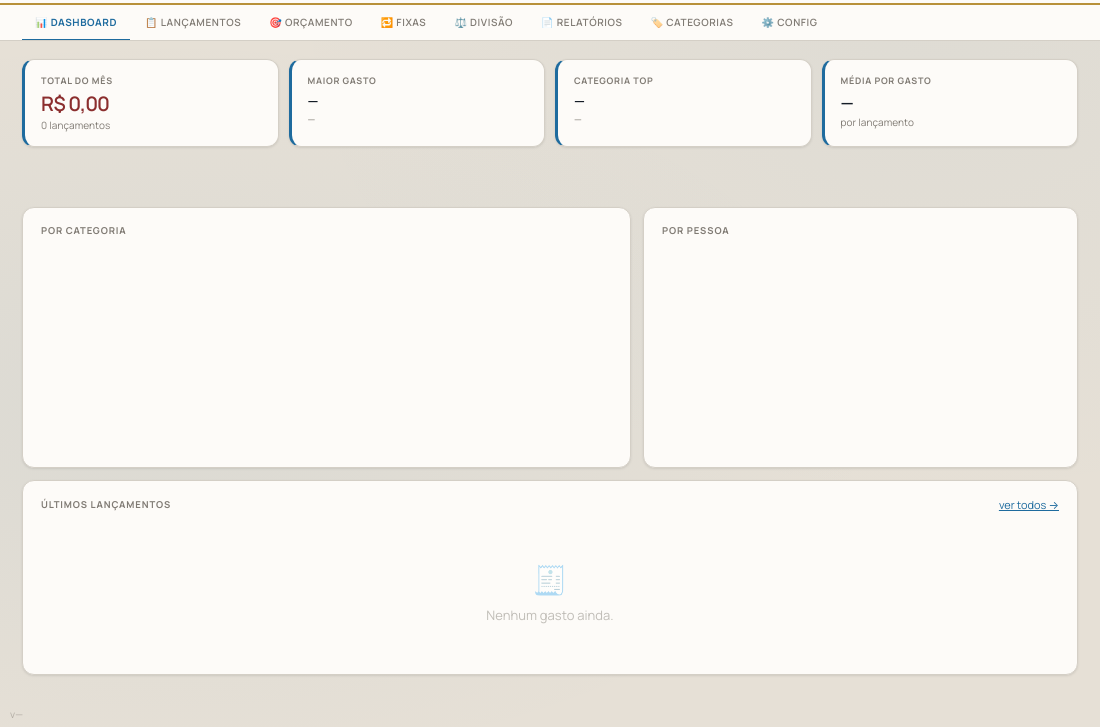
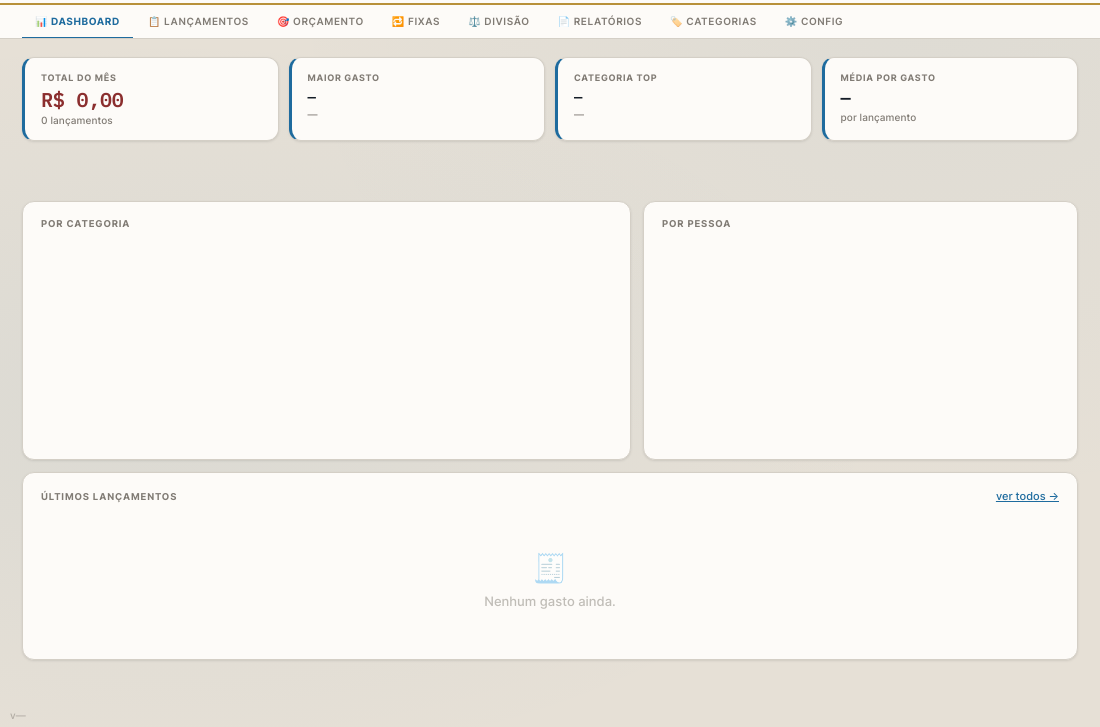
Before and after one commit to otreblag/gastos-casal-app, an Electron app: page src/index.html in a window 1100 px wide. Shown: the part 73-800 px from the top of the page. Drawn offline with Linux system fonts and the light colour scheme; no server answers.

Commit message:
Typography: Inter + IBM Plex Mono, heavier weights, 14px base
Fontes finas/pequenas (Manrope 400, 13px) dificultavam a leitura, sobretudo
no tema escuro. Troca por uma combinacao mais legivel e com identidade
financeira:

- Corpo em Inter (auto-hospedada, vendor/fonts): 14px base (era 13),
  font-weight 500 (era 400 herdado), font-variant-numeric:tabular-nums
  (digitos alinham em colunas — importante para valores).
- Numeros de destaque (.metric-value dos cards) em IBM Plex Mono, semibold
  e tabular — visual de extrato bancario.
- Pesos reforcados: corpo 500, labels/titulos 600-700, valores 600-700;
  spans secundarios 400->500. Piso 400 em todo lugar (body e 500).
- .expense-desc 13->14px/600, .expense-amount 13->14px/700 tabular,
  .expense-meta 10->11px/500, header 600->700.
- Inter 400/500/600/700 e IBM Plex Mono 500/600 baixadas para
  src/vendor/fonts/ e servidas via @font-face (sem CDN, offline, CSP ok).
  Manrope removida (nao mais referenciada).

Testado nos dois temas (screenshots antes/depois): texto claramente mais
encorpado e legivel, hierarquia visual preservada, numeros com cara de
extrato. Foco especial no dark, onde a melhora e mais notavel.

Co-Authored-By: Claude Opus 4.8 <noreply@anthropic.com>

```diff
--- a/CLAUDE.md
+++ b/CLAUDE.md
@@ -36,7 +36,7 @@ src/
   index.html         # Todo o CSS + estrutura HTML (~1000 linhas)
   renderer.js        # Toda a lógica de negócio + renderização (~3660 linhas)
   classifier.js      # Motor de classificação local (sem API, keyword-based)
-  vendor/            # Libs auto-hospedadas (não-CDN): chart.umd.js, xlsx.full.min.js, fonts/manrope-*.woff2
+  vendor/            # Libs auto-hospedadas (não-CDN): chart.umd.js, xlsx.full.min.js, fonts/inter-*.woff2, fonts/ibm-plex-mono-*.woff2
 .claude/
   settings.json      # Permissões auto-aprovadas do Claude Code
 package.json         # Electron 29 + electron-builder
@@ -424,7 +424,7 @@ card "Aprendizado de classificação" — #merchant-form-key/nome/cat, lista de
 
 ## Design System (CSS Variables)
 
-Fonte: `'Segoe UI', system-ui, -apple-system, sans-serif` · 13px base
+**Tipografia:** corpo em **Inter** (`'Inter','Segoe UI',system-ui,...`), **14px** base, `font-weight:500`, `font-variant-numeric:tabular-nums` (dígitos alinham em colunas). Números de destaque (cards `.metric-value`) em **IBM Plex Mono** (visual de extrato bancário). Ambas auto-hospedadas em `vendor/fonts/` (Inter 400/500/600/700, IBM Plex Mono 500/600 — subset latin). Hierarquia de peso: corpo 500, `.expense-desc`/labels 600, valores/`.expense-amount`/títulos 600–700. **Nunca usar peso < 400** (piso; body é 500). 13px/11px só para labels/legendas secundárias.
 
 | Variável | Light | Dark | Uso |
 |---|---|---|---|
@@ -548,7 +548,7 @@ base-uri 'none'
 - **Cuidado ao testar CSP batendo na raiz de um host** (`https://api.telegram.org/`, `https://script.google.com/`): essas raízes respondem 302 redirecionando para **outra** origem não-allowlistada (telegram.org, google.com), e o Chromium reporta a violação do redirect contra a **URL original**, dando falso-positivo de "host allowlistado bloqueado". As chamadas reais do app (path completo, ex. `/bot<token>/getUpdates` ou `.../exec`) não têm esse redirect cross-origin e passam normalmente — confirmado com `fetch('https://api.telegram.org/bot000000:invalid/getMe')` retornando HTTP 401 (resposta do próprio Telegram) sem violação de CSP.
 
 ### Dependências de terceiros — auto-hospedadas (`src/vendor/`)
-Chart.js 4.4.1 (`vendor/chart.umd.js`), SheetJS/xlsx 0.18.5 (`vendor/xlsx.full.min.js`) e a fonte Manrope (`vendor/fonts/manrope-latin-{400,500,600,700,800}-normal.woff2`, subset latin — cobre acentuação pt-BR) são servidos **localmente**, não mais por CDN (cdnjs/Google Fonts). Isso: (a) permite a CSP com `default-src 'self'`/`script-src 'self'`; (b) elimina risco de supply-chain do CDN; (c) faz o app funcionar **offline**, alinhado à filosofia "100% local". `package.json → build.files` já inclui `src/**/*`, então o `vendor/` entra no instalador automaticamente. Ao atualizar uma dessas libs, **rebaixe o arquivo para `vendor/` e ajuste a tag `<script>`** — nunca volte a apontar para CDN.
+Chart.js 4.4.1 (`vendor/chart.umd.js`), SheetJS/xlsx 0.18.5 (`vendor/xlsx.full.min.js`) e as fontes **Inter** (`vendor/fonts/inter-latin-{400,500,600,700}-normal.woff2`) e **IBM Plex Mono** (`vendor/fonts/ibm-plex-mono-latin-{500,600}-normal.woff2`), subset latin — cobre acentuação pt-BR, são servidos **localmente**, não mais por CDN (cdnjs/Google Fonts). (A fonte anterior, Manrope, foi substituída por Inter por legibilidade — ver Design System.) Isso: (a) permite a CSP com `default-src 'self'`/`script-src 'self'`; (b) elimina risco de supply-chain do CDN; (c) faz o app funcionar **offline**, alinhado à filosofia "100% local". `package.json → build.files` já inclui `src/**/*`, então o `vendor/` entra no instalador automaticamente. Ao atualizar uma dessas libs, **rebaixe o arquivo para `vendor/` e ajuste a tag `<script>`** — nunca volte a apontar para CDN.
 
 ### Prioridade 1 — Sanitização de HTML (XSS)
 `escapeHtml()` (escapa `& < > " '`) é aplicado em **100%** dos pontos de `innerHTML` que recebem dado externo — auditado campo a campo: `descricao`/`categoria`/`pessoa`/`data`/`metodo` em `expenseItemHTML()`, relatórios, divisão, parcelas, faturas; `desc`/`origDesc`/`catBanco`/`parcela` no preview de fatura (`_renderInvoicePreview`); nomes de merchant e de cartão. `icone`/`cor` vêm de definições internas de categoria (não de texto externo). **Não há lacuna de XSS** — dados do Telegram/Sheets/fatura são armazenados crus mas escapados na renderização (um `<img onerror>` numa descrição aparece como texto literal, não executa). Ao adicionar novo template literal com dado do usuário, sempre passe por `escapeHtml()`.
--- a/src/index.html
+++ b/src/index.html
@@ -4,12 +4,15 @@
   <meta charset="UTF-8" />
   <title>Finannza</title>
   <style>
-    /* Fonte Manrope auto-hospedada (vendor/fonts) — sem dependência do Google Fonts, funciona offline */
-    @font-face{font-family:'Manrope';font-style:normal;font-weight:400;font-display:swap;src:url('vendor/fonts/manrope-latin-400-normal.woff2') format('woff2')}
-    @font-face{font-family:'Manrope';font-style:normal;font-weight:500;font-display:swap;src:url('vendor/fonts/manrope-latin-500-normal.woff2') format('woff2')}
-    @font-face{font-family:'Manrope';font-style:normal;font-weight:600;font-display:swap;src:url('vendor/fonts/manrope-latin-600-normal.woff2') format('woff2')}
-    @font-face{font-family:'Manrope';font-style:normal;font-weight:700;font-display:swap;src:url('vendor/fonts/manrope-latin-700-normal.woff2') format('woff2')}
-    @font-face{font-family:'Manrope';font-style:normal;font-weight:800;font-display:swap;src:url('vendor/fonts/manrope-latin-800-normal.woff2') format('woff2')}
+    /* Fontes auto-hospedadas (vendor/fonts) — sem CDN, funciona offline.
+       Inter: corpo/labels/valores (ótima legibilidade em tela + números tabulares).
+       IBM Plex Mono: números de destaque (cards de métrica) — visual de extrato bancário. */
+    @font-face{font-family:'Inter';font-style:normal;font-weight:400;font-display:swap;src:url('vendor/fonts/inter-latin-400-normal.woff2') format('woff2')}
+    @font-face{font-family:'Inter';font-style:normal;font-weight:500;font-display:swap;src:url('vendor/fonts/inter-latin-500-normal.woff2') format('woff2')}
+    @font-face{font-family:'Inter';font-style:normal;font-weight:600;font-display:swap;src:url('vendor/fonts/inter-latin-600-normal.woff2') format('woff2')}
+    @font-face{font-family:'Inter';font-style:normal;font-weight:700;font-display:swap;src:url('vendor/fonts/inter-latin-700-normal.woff2') format('woff2')}
+    @font-face{font-family:'IBM Plex Mono';font-style:normal;font-weight:500;font-display:swap;src:url('vendor/fonts/ibm-plex-mono-latin-500-normal.woff2') format('woff2')}
+    @font-face{font-family:'IBM Plex Mono';font-style:normal;font-weight:600;font-display:swap;src:url('vendor/fonts/ibm-plex-mono-latin-600-normal.woff2') format('woff2')}
 
     *{box-sizing:border-box;margin:0;padding:0}
 
@@ -40,14 +43,14 @@
       --shadow-md:0 4px 14px rgba(0,0,0,.42),0 2px 4px rgba(0,0,0,.24);
       --theme-icon:'☀️';
     }
-    body{font-family:'Manrope','Segoe UI',system-ui,-apple-system,sans-serif;background-color:var(--bg);background-image:radial-gradient(ellipse at 15% 60%,rgba(30,107,158,.055) 0%,transparent 55%),radial-gradient(ellipse at 85% 10%,rgba(30,107,158,.04) 0%,transparent 50%);color:var(--text);height:100vh;display:flex;flex-direction:column;overflow:hidden;font-size:13px;-webkit-font-smoothing:antialiased;letter-spacing:.005em}
+    body{font-family:'Inter','Segoe UI',system-ui,-apple-system,sans-serif;font-weight:500;background-color:var(--bg);background-image:radial-gradient(ellipse at 15% 60%,rgba(30,107,158,.055) 0%,transparent 55%),radial-gradient(ellipse at 85% 10%,rgba(30,107,158,.04) 0%,transparent 50%);color:var(--text);height:100vh;display:flex;flex-direction:column;overflow:hidden;font-size:14px;-webkit-font-smoothing:antialiased;font-variant-numeric:tabular-nums;letter-spacing:0}
     [data-theme="dark"] body{background-image:radial-gradient(ellipse at 15% 60%,rgba(91,163,204,.07) 0%,transparent 55%),radial-gradient(ellipse at 85% 10%,rgba(91,163,204,.05) 0%,transparent 50%)}
 
     /* ─── HEADER ─────────────────────────────────────────────────────── */
     .header{background:var(--surface);border-bottom:2px solid #B8913A;padding:22px 22px;display:flex;align-items:center;justify-content:space-between;flex-shrink:0}
     [data-theme="dark"] .header{background:#111114}
     .header-brand{display:flex;align-items:center}
-    .header-title{font-size:28px;font-weight:600;letter-spacing:.14em;color:var(--text);line-height:1}
+    .header-title{font-size:28px;font-weight:700;letter-spacing:.12em;color:var(--text);line-height:1}
     .header-title .brand-gold{color:#C9A24B}
     .header-right{display:flex;align-items:center;gap:9px;flex-wrap:wrap}
     .app-version-badge{position:fixed;bottom:6px;left:10px;font-size:10px;color:var(--muted);opacity:.5;letter-spacing:.02em;pointer-events:none;z-index:5;user-select:none}
@@ -84,7 +87,8 @@
     .metrics{display:grid;grid-template-columns:repeat(4,1fr);gap:10px}
     .metric{background:var(--surface);border:1px solid var(--border);border-left:3px solid var(--accent);border-radius:12px;padding:14px 16px;box-shadow:var(--shadow-sm)}
     .metric-label{font-size:9px;color:var(--muted);text-transform:uppercase;letter-spacing:.08em;margin-bottom:7px;font-weight:700}
-    .metric-value{font-size:20px;font-weight:600;letter-spacing:-.03em;color:var(--text);line-height:1;font-feature-settings:"tnum" 1}
+    /* Números de destaque com cara de extrato bancário: IBM Plex Mono, semibold, tabular */
+    .metric-value{font-family:'IBM Plex Mono','Inter',monospace;font-size:20px;font-weight:600;letter-spacing:-.01em;color:var(--text);line-height:1;font-variant-numeric:tabular-nums}
     .metric-value.red{color:var(--danger)}
     .metric-sub{font-size:10px;color:var(--muted);margin-top:4px;letter-spacing:.01em}
 
@@ -127,9 +131,9 @@
     .expense-item:hover{box-shadow:var(--shadow-md);border-color:var(--accent);transform:translateX(2px)}
     .expense-icon{width:40px;height:40px;border-radius:10px;display:flex;align-items:center;justify-content:center;font-size:22px;flex-shrink:0;font-family:'Apple Color Emoji','Segoe UI Emoji','Noto Color Emoji',sans-serif}
     .expense-main{flex:1;min-width:0}
-    .expense-desc{font-size:13px;font-weight:500;white-space:nowrap;overflow:hidden;text-overflow:ellipsis;letter-spacing:-.005em}
-    .expense-meta{font-size:10px;color:var(--muted);margin-top:2px;display:flex;gap:7px;flex-wrap:wrap;align-items:center;letter-spacing:.01em}
-    .expense-amount{font-size:13px;font-weight:600;color:var(--danger);flex-shrink:0;letter-spacing:-.015em}
+    .expense-desc{font-size:14px;font-weight:600;white-space:nowrap;overflow:hidden;text-overflow:ellipsis;letter-spacing:-.003em}
+    .expense-meta{font-size:11px;color:var(--muted);margin-top:2px;display:flex;gap:7px;flex-wrap:wrap;align-items:center;letter-spacing:.01em;font-weight:500}
+    .expense-amount{font-size:14px;font-weight:700;color:var(--danger);flex-shrink:0;letter-spacing:-.01em;font-variant-numeric:tabular-nums}
     .expense-actions{display:flex;gap:2px;flex-shrink:0}
     .badge{font-size:9px;padding:2px 7px;border-radius:4px;background:var(--faint);color:var(--muted);font-weight:700;letter-spacing:.05em;text-transform:uppercase;border:1px solid var(--border)}
     .badge-person{font-size:9px;padding:2px 8px;border-radius:4px;font-weight:700;letter-spacing:.04em}
@@ -349,7 +353,7 @@
     <div id="faturas-abertas"></div>
     <div style="display:grid;grid-template-columns:1.4fr 1fr;gap:12px">
       <div class="card">
-        <div class="card-title">Por categoria <span id="chart-total" style="font-weight:400;text-transform:none;letter-spacing:0"></span></div>
+        <div class="card-title">Por categoria <span id="chart-total" style="font-weight:500;text-transform:none;letter-spacing:0"></span></div>
         <div class="legend" id="chart-legend"></div>
         <div class="chart-wrap"><canvas id="chart-cat" aria-label="Gastos por categoria"></canvas></div>
       </div>
@@ -359,7 +363,7 @@
       </div>
     </div>
     <div class="card">
-      <div class="card-title">Últimos lançamentos <a href="#" style="font-size:11px;color:var(--blue);font-weight:400;text-transform:none;letter-spacing:0" onclick="switchTab('lancamentos')">ver todos →</a></div>
+      <div class="card-title">Últimos lançamentos <a href="#" style="font-size:11px;color:var(--blue);font-weight:500;text-transform:none;letter-spacing:0" onclick="switchTab('lancamentos')">ver todos →</a></div>
       <div id="recent-list"><div class="empty"><div class="empty-icon">🧾</div>Nenhum gasto ainda.</div></div>
     </div>
   </div>
@@ -429,7 +433,7 @@
   <!-- ══ ORÇAMENTO ══ -->
   <div class="panel" id="panel-orcamento">
     <div class="card" id="month-goal-card">
-      <div class="card-title">🎯 Meta do mês <span id="goal-month-label" style="font-weight:400;text-transform:none;letter-spacing:0;color:var(--muted)"></span></div>
+      <div class="card-title">🎯 Meta do mês <span id="goal-month-label" style="font-weight:500;text-transform:none;letter-spacing:0;color:var(--muted)"></span></div>
       <div id="month-goal-content"></div>
     </div>
     <div class="card">
@@ -442,7 +446,7 @@
       <div class="btn-row" style="margin-top:0"><button class="btn btn-primary" onclick="addBudget()">✚ Adicionar orçamento</button></div>
     </div>
     <div class="card">
-      <div class="card-title">Orçamentos do mês <span id="bud-month-label" style="font-weight:400;text-transform:none;letter-spacing:0;color:var(--muted)"></span></div>
+      <div class="card-title">Orçamentos do mês <span id="bud-month-label" style="font-weight:500;text-transform:none;letter-spacing:0;color:var(--muted)"></span></div>
       <div id="budget-list"><div class="empty"><div class="empty-icon">🎯</div>Nenhum orçamento definido.</div></div>
     </div>
     <div class="card">
```
Also changed, not shown: src/vendor/fonts/ibm-plex-mono-latin-500-normal.woff2 (added), src/vendor/fonts/ibm-plex-mono-latin-600-normal.woff2 (added), src/vendor/fonts/inter-latin-400-normal.woff2 (added), src/vendor/fonts/inter-latin-500-normal.woff2 (added), src/vendor/fonts/inter-latin-600-normal.woff2 (added), src/vendor/fonts/inter-latin-700-normal.woff2 (added), src/vendor/fonts/manrope-latin-400-normal.woff2 (deleted), src/vendor/fonts/manrope-latin-500-normal.woff2 (deleted), src/vendor/fonts/manrope-latin-600-normal.woff2 (deleted), src/vendor/fonts/manrope-latin-700-normal.woff2 (deleted), src/vendor/fonts/manrope-latin-800-normal.woff2 (deleted).
